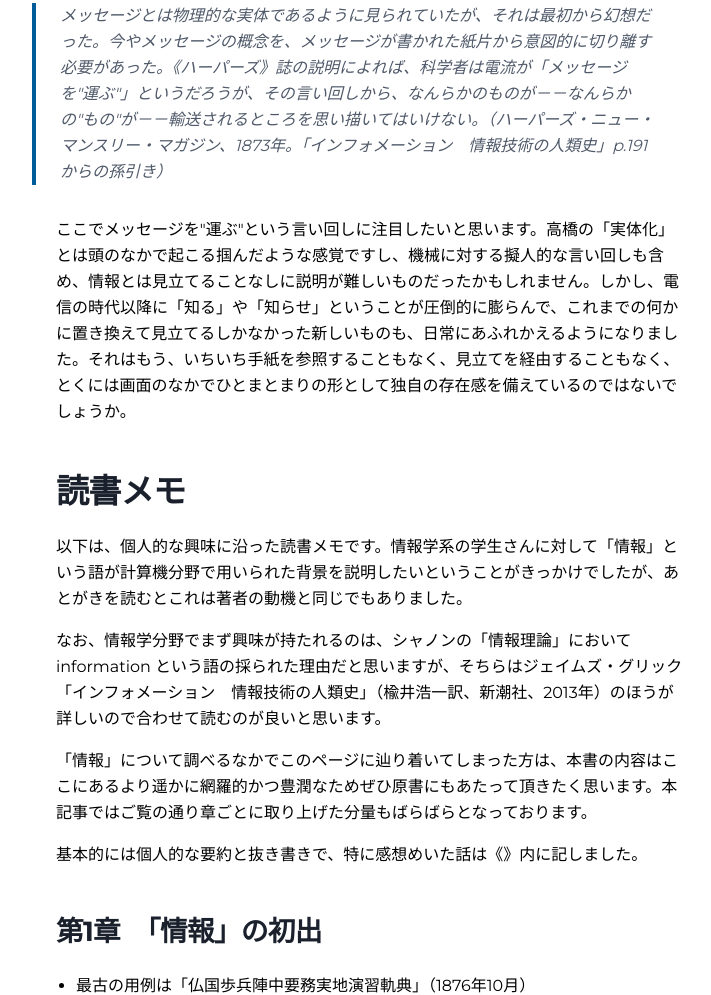
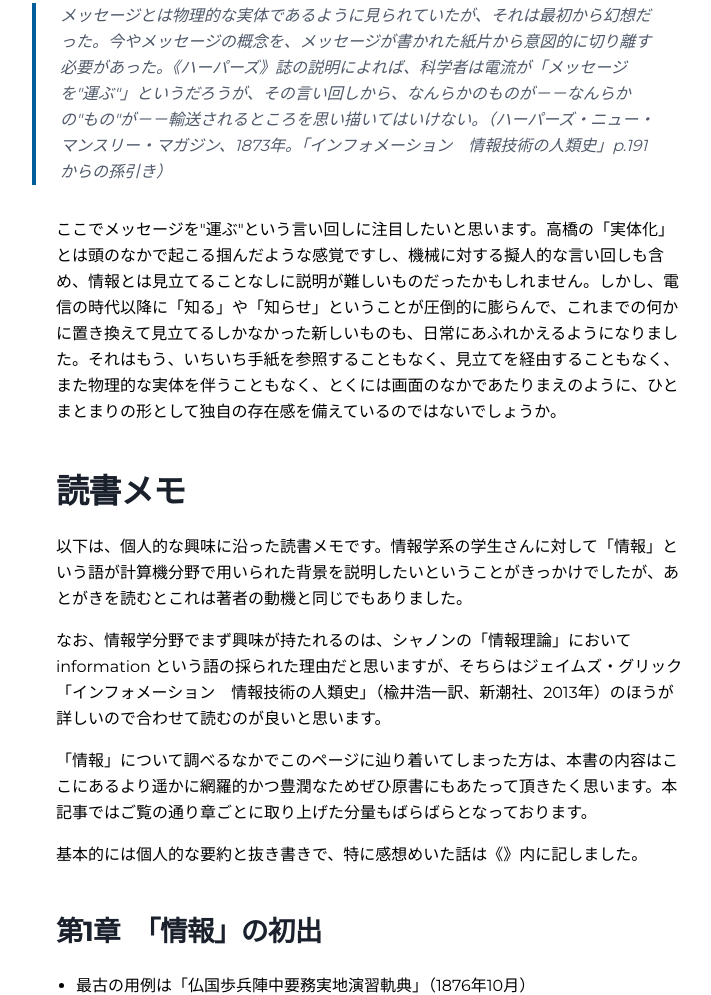
Before and after one commit to sosuisen/sosuisen-site, a Gatsby site: page /2022-02-16-what-is-information/ in a window 1280 px wide. Shown: the part 1711-2706 px from the top of the page, without its empty margins (268-979 px from the left). Built offline with nearby package versions, Linux system fonts and the light colour scheme; Gatsby itself is replaced by a stand-in of ours; some packages are replaced by stand-ins of ours.

Commit message:
fix: 2022-02-16-what-is-information

```diff
--- a/content/blog/2022-02-16-what-is-information.md
+++ b/content/blog/2022-02-16-what-is-information.md
@@ -48,7 +48,7 @@ keywords:
 
 > メッセージとは物理的な実体であるように見られていたが、それは最初から幻想だった。今やメッセージの概念を、メッセージが書かれた紙片から意図的に切り離す必要があった。《ハーパーズ》誌の説明によれば、科学者は電流が「メッセージを"運ぶ"」というだろうが、その言い回しから、なんらかのものが－－なんらかの"もの"が－－輸送されるところを思い描いてはいけない。（ハーパーズ・ニュー・マンスリー・マガジン、1873年。「インフォメーション　情報技術の人類史」p.191 からの孫引き）
 
-ここでメッセージを"運ぶ"という言い回しに注目したいと思います。高橋の「実体化」とは頭のなかで起こる掴んだような感覚ですし、機械に対する擬人的な言い回しも含め、情報とは見立てることなしに説明が難しいものだったかもしれません。しかし、電信の時代以降に「知る」や「知らせ」ということが圧倒的に膨らんで、これまでの何かに置き換えて見立てるしかなかった新しいものも、日常にあふれかえるようになりました。それはもう、いちいち手紙を参照することもなく、見立てを経由することもなく、とくには画面のなかでひとまとまりの形として独自の存在感を備えているのではないでしょうか。
+ここでメッセージを"運ぶ"という言い回しに注目したいと思います。高橋の「実体化」とは頭のなかで起こる掴んだような感覚ですし、機械に対する擬人的な言い回しも含め、情報とは見立てることなしに説明が難しいものだったかもしれません。しかし、電信の時代以降に「知る」や「知らせ」ということが圧倒的に膨らんで、これまでの何かに置き換えて見立てるしかなかった新しいものも、日常にあふれかえるようになりました。それはもう、いちいち手紙を参照することもなく、見立てを経由することもなく、また物理的な実体を伴うこともなく、とくには画面のなかであたりまえのように、ひとまとまりの形として独自の存在感を備えているのではないでしょうか。
 
 ## 読書メモ
 
```
